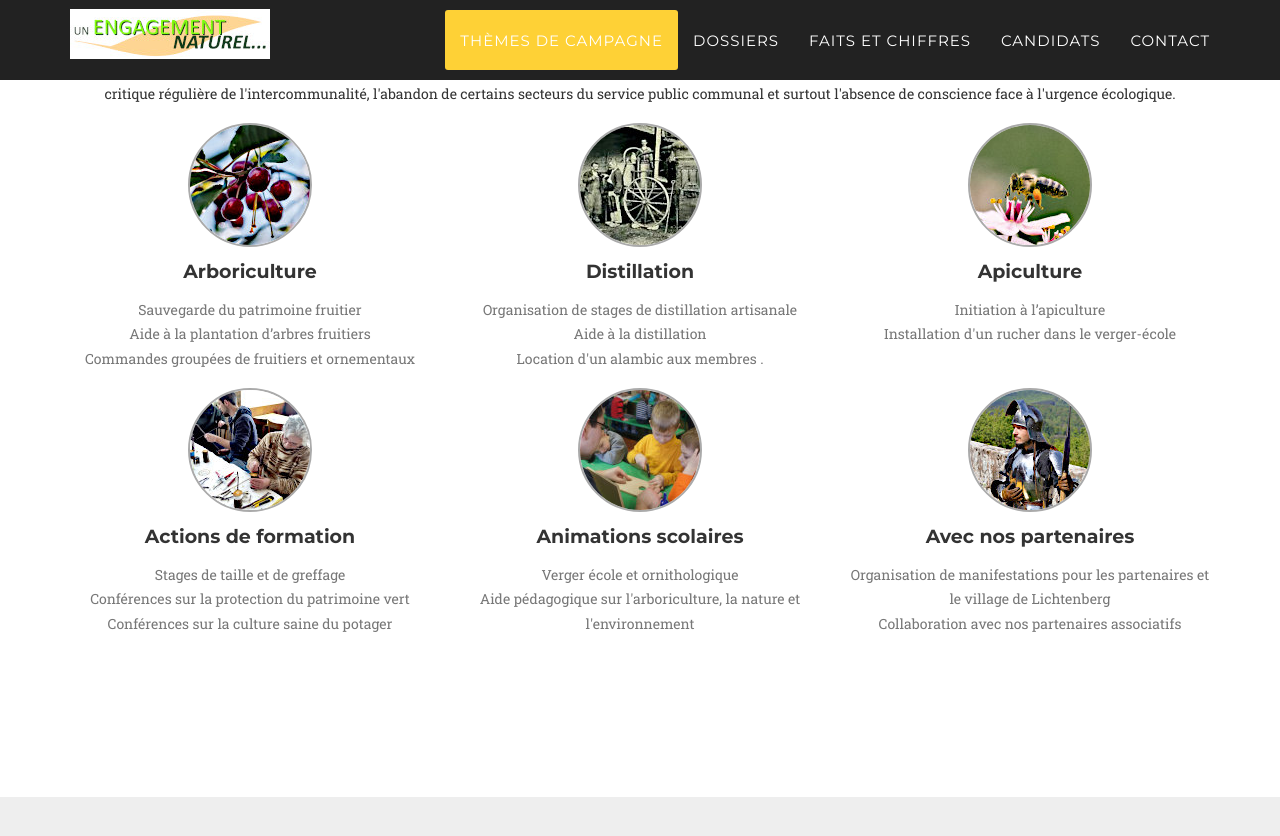
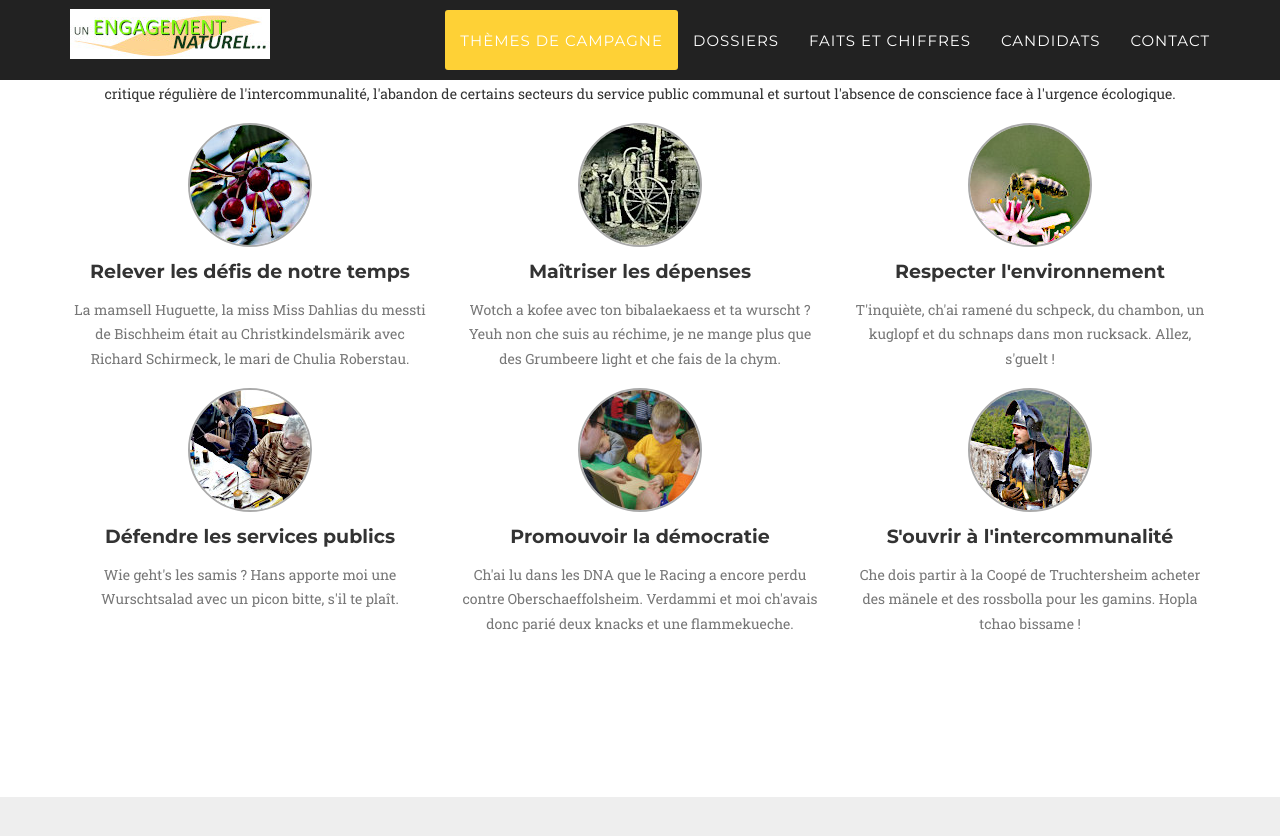
Before and after one commit to campagne-municipale/betonniere, a Jekyll site: the page built from index.html, in a window 1280 px wide and 900 px high, scrolled down 1037 px. Shown: the top 836 px of the window. Built offline with Jekyll 4.4.1, drawn with Linux system fonts in a browser that asks for light colours; nearby versions of some CDN libraries; some web fonts are replaced; some of the changed text lies outside the part shown.

Commit message:
Dé-arboriculteurisation : tranche 1

```diff
--- a/_includes/chiffres.html
+++ b/_includes/chiffres.html
@@ -10,30 +10,30 @@
                             <div class="col-lg-3 col-md-3 col-sm-6 col-xs-12">
                                 <div class="milestone-counter">
                                     <i class="fas fa-users fa-4x"></i>
-                                    <span class="stat-count highlight">78</span>
-                                    <div class="milestone-details">Membres fin 2019</div>
+                                    <span class="stat-count highlight">4065</span>
+                                    <div class="milestone-details">Habitants en 2016</div>
                                 </div>
                            </div>
                             <div class="col-lg-3 col-md-3 col-sm-6 col-xs-12">
                                 <div class="milestone-counter">
 
                                     <i class="fas fa-chalkboard-teacher fa-4x"></i>
-                                    <span class="stat-count highlight">12</span>
-                                    <div class="milestone-details">Manifestaions prévues pour l'année 2019 - 2020</div>
+                                    <span class="stat-count highlight">2125250</span>
+                                    <div class="milestone-details">Euros pour une mairie</div>
                                 </div>
                             </div>
                             <div class="col-lg-3 col-md-3 col-sm-6 col-xs-12">
                                 <div class="milestone-counter">
                                     <i class="fas fa-thumbs-up fa-4x"></i>
-                                    <span class="stat-count highlight">9</span>
-                                    <div class="milestone-details">Années d'existence</div>
+                                    <span class="stat-count highlight">96</span>
+                                    <div class="milestone-details">Sur 101 collèges du Bas-Rhin</div>
                                 </div>
                             </div>
                             <div class="col-lg-3 col-md-3 col-sm-6 col-xs-12">
                                 <div class="milestone-counter">
                                     <i class="fas fa-archive fa-4x"></i>
-                                    <span class="stat-count highlight">30</span>
-                                    <div class="milestone-details">Ruches en activité</div>
+                                    <span class="stat-count highlight">777</span>
+                                    <div class="milestone-details">Scolarisés en 2015</div>
                                 </div>
                             </div>
 
@@ -45,30 +45,30 @@
                         <div class="col-lg-3 col-md-3 col-sm-6 col-xs-12">
                             <div class="milestone-counter">
                                 <i class="fas fa-users fa-4x"></i>
-                                <span class="stat-count highlight">78</span>
-                                <div class="milestone-details">Membres fin 2019</div>
+                                <span class="stat-count highlight">4179</span>
+                                <div class="milestone-details">Habitants en 2011</div>
                             </div>
                        </div>
                         <div class="col-lg-3 col-md-3 col-sm-6 col-xs-12">
                             <div class="milestone-counter">
 
                                 <i class="fas fa-chalkboard-teacher fa-4x"></i>
-                                <span class="stat-count highlight">12</span>
-                                <div class="milestone-details">Manifestaions prévues pour l'année 2019 - 2020</div>
+                                <span class="stat-count highlight">227</span>
+                                <div class="milestone-details">Chômeurs en 2015</div>
                             </div>
                         </div>
                         <div class="col-lg-3 col-md-3 col-sm-6 col-xs-12">
                             <div class="milestone-counter">
                                 <i class="fas fa-thumbs-up fa-4x"></i>
-                                <span class="stat-count highlight">9</span>
-                                <div class="milestone-details">Années d'existence</div>
+                                <span class="stat-count highlight">2062</span>
+                                <div class="milestone-details">€ - Revenu moyen par foyer</div>
                             </div>
                         </div>
                         <div class="col-lg-3 col-md-3 col-sm-6 col-xs-12">
                             <div class="milestone-counter">
                                 <i class="fas fa-archive fa-4x"></i>
-                                <span class="stat-count highlight">30</span>
-                                <div class="milestone-details">Ruches en activité</div>
+                                <span class="stat-count highlight">1880</span>
+                                <div class="milestone-details">Logements en 2015</div>
                             </div>
                         </div>
 
--- a/_includes/js.html
+++ b/_includes/js.html
@@ -15,4 +15,4 @@
 
     <!-- Custom Theme JavaScript -->
     <script src="{{ "/js/agency.js" | prepend: site.baseurl }}"></script>
-    <script type="text/javascript">(function($){"use strict";function count($this){var current=parseInt($this.html(),10);current=current+1;$this.html(++current);if(current>$this.data('count')){$this.html($this.data('count'));}else{setTimeout(function(){count($this)},50);}}$(".stat-count").each(function(){$(this).data('count',parseInt($(this).html(),10));$(this).html('0');count($(this));});})(jQuery);</script>
+    <script type="text/javascript">(function($){"use strict";function count($this){var current=parseInt($this.html(),10);current=current+100;$this.html(++current);if(current>$this.data('count')){$this.html($this.data('count'));}else{setTimeout(function(){count($this)},50);}}$(".stat-count").each(function(){$(this).data('count',parseInt($(this).html(),10));$(this).html('0');count($(this));});})(jQuery);</script>
--- a/_includes/themes_campagne.html
+++ b/_includes/themes_campagne.html
@@ -15,56 +15,47 @@
         <div class="row text-center">
 
             <div class="col-md-4">
-                <img src="img/services/arboriculture.jpg" class="img-responsive img-circle" alt="Arboriculture">
-                <h4 class="service-heading">Arboriculture</h4>
+                <img src="img/services/arboriculture.jpg" class="img-responsive img-circle" alt="Relever les défis de notre temps">
+                <h4 class="service-heading">Relever les défis de notre temps</h4>
                 <p class="text-muted">
-                    Sauvegarde du patrimoine fruitier <br>
-                    Aide à la plantation d’arbres fruitiers<br>
-                    Commandes groupées de fruitiers et ornementaux
+                    La mamsell Huguette, la miss Miss Dahlias du messti de Bischheim était au Christkindelsmärik avec Richard Schirmeck, le mari de Chulia Roberstau.
                 </p>
             </div>
             <div class="col-md-4">
-                <img src="img/services/distillation.jpg" class="img-responsive img-circle" alt="Distillation">
-                <h4 class="service-heading">Distillation</h4>
+                <img src="img/services/distillation.jpg" class="img-responsive img-circle" alt="Maîtriser les dépenses">
+                <h4 class="service-heading">Maîtriser les dépenses</h4>
                 <p class="text-muted">
-                    Organisation de stages de distillation artisanale<br>
-                    Aide à la distillation<br>
-                    Location d'un alambic aux membres
-                    .</p>
+                    Wotch a kofee avec ton bibalaekaess et ta wurscht ? Yeuh non che suis au réchime, je ne mange plus que des Grumbeere light et che fais de la chym.
+                </p>
             </div>
             <div class="col-md-4">
-                <img src="img/services/apiculture.jpg" class="img-responsive img-circle" alt="Apiculture">
-                <h4 class="service-heading">Apiculture</h4>
+                <img src="img/services/apiculture.jpg" class="img-responsive img-circle" alt="Respecter l'environnement">
+                <h4 class="service-heading">Respecter l'environnement</h4>
                 <p class="text-muted">
-                    Initiation à l’apiculture<br>
-                    Installation d'un rucher dans le verger-école
+                    T'inquiète, ch'ai ramené du schpeck, du chambon, un kuglopf et du schnaps dans mon rucksack. Allez, s'guelt !
                 </p>
             </div>
         </div>
         <div class="row text-center">
             <div class="col-md-4">
-                <img src="img/services/formation.jpg" class="img-responsive img-circle" alt="Formations">
-                <h4 class="service-heading">Actions de formation</h4>
+                <img src="img/services/formation.jpg" class="img-responsive img-circle" alt="Défendre les services public">
+                <h4 class="service-heading">Défendre les services publics</h4>
                 <p class="text-muted">
-                        Stages de taille et de greffage<br>
-                        Conférences sur la protection du patrimoine vert <br>
-                        Conférences sur la culture saine du potager
+                    Wie geht's les samis ? Hans apporte moi une Wurschtsalad avec un picon bitte, s'il te plaît.
                 </p>
             </div>
             <div class="col-md-4">
-                <img src="img/services/ecole.jpg" class="img-responsive img-circle" alt="Animations scolaires">
-                <h4 class="service-heading">Animations scolaires</h4>
+                <img src="img/services/ecole.jpg" class="img-responsive img-circle" alt="Promouvoir la démocratie">
+                <h4 class="service-heading">Promouvoir la démocratie</h4>
                 <p class="text-muted">
-                    Verger école et ornithologique<br>
-                    Aide pédagogique sur l'arboriculture, la nature et l'environnement
+                    Ch'ai lu dans les DNA que le Racing a encore perdu contre Oberschaeffolsheim. Verdammi et moi ch'avais donc parié deux knacks et une flammekueche.
                 </p>
             </div>
             <div class="col-md-4">
-                <img src="img/services/animations.jpg" class="img-responsive img-circle" alt="Partenaires">
-                <h4 class="service-heading">Avec nos partenaires</h4>
+                <img src="img/services/animations.jpg" class="img-responsive img-circle" alt="S'ouvrir à l'intercommunalité">
+                <h4 class="service-heading">S'ouvrir à l'intercommunalité</h4>
                 <p class="text-muted">
-                        Organisation de manifestations pour les partenaires et le village de Lichtenberg<br>
-                        Collaboration avec nos partenaires associatifs
+                    Che dois partir à la Coopé de Truchtersheim acheter des mänele et des rossbolla pour les gamins. Hopla tchao bissame !
                 </p>
             </div>
         </div>
```
Also changed, not shown: 9 other files.
